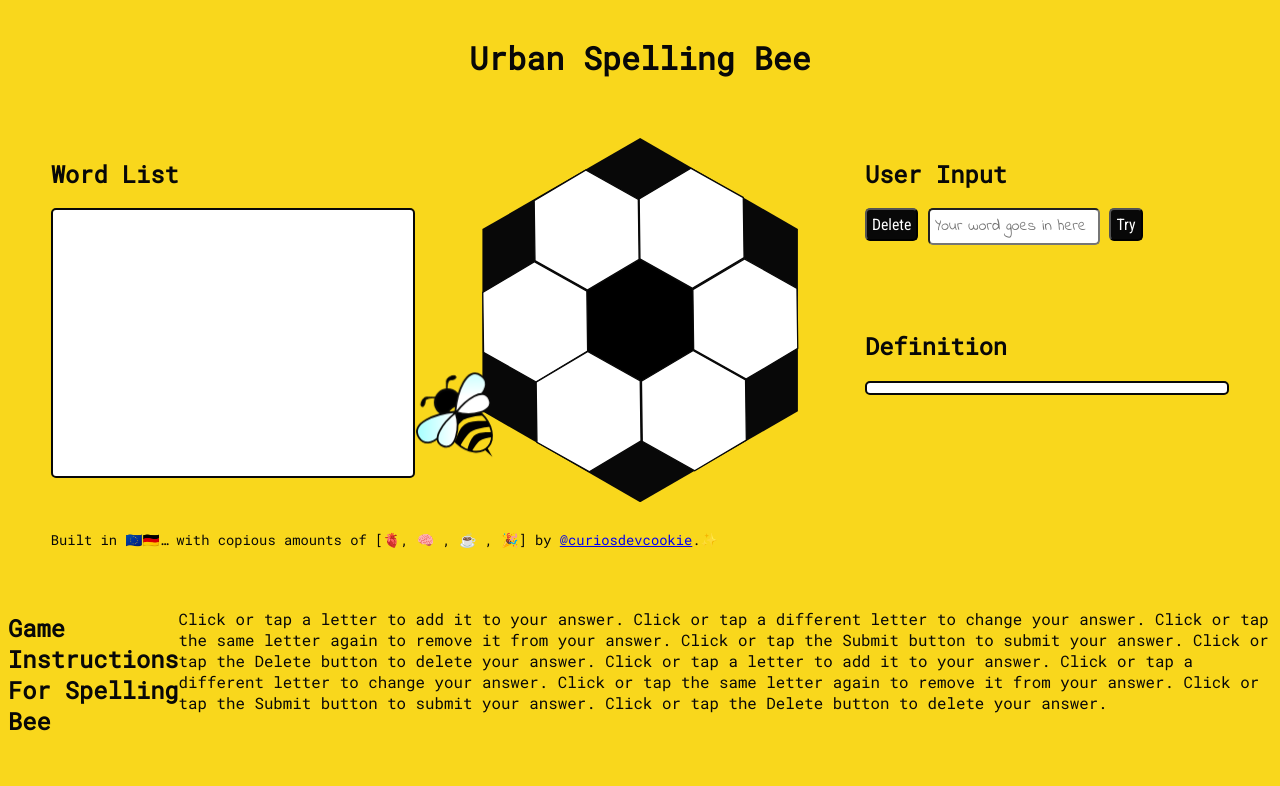
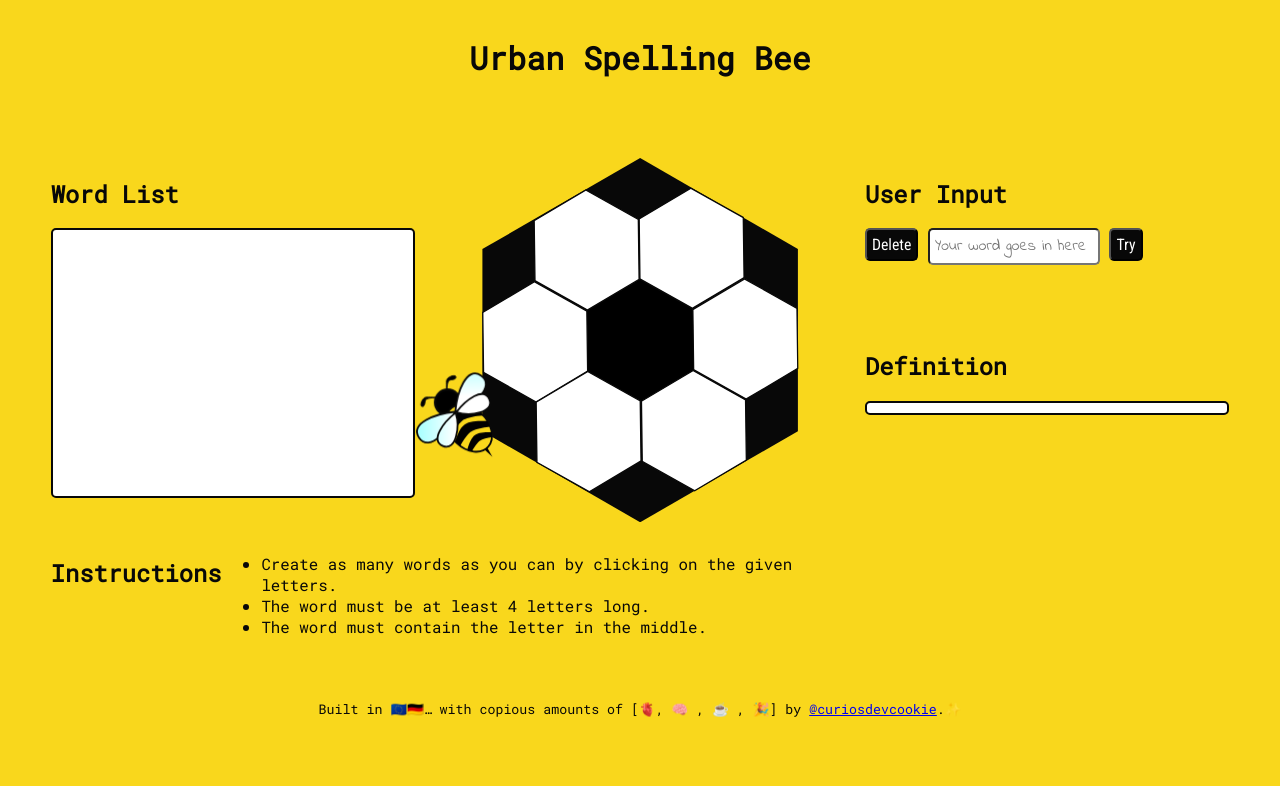
Before and after one commit to curiosdevcookie/Harvard-CS50, a Flask app: template week_11__final-project/spelling_bee/templates/index.html in a window 1280 px wide. Shown: the top 786 px of the page. Run offline with Flask 3, Linux system fonts and the light colour scheme; the template is opened without the code that fills it, so the values that code supplies are empty.

Commit message:
Add instructions for game play.

```diff
--- a/week_11__final-project/spelling_bee/static/css/index.css
+++ b/week_11__final-project/spelling_bee/static/css/index.css
@@ -38,17 +38,8 @@ body {
   grid-template-areas: "header" "main" "footer";
   grid-template-columns: 1fr;
   grid-template-rows: 10rem 1fr 10rem;
-  gap: 3rem;
+  gap: 5rem;
 }
-
-/* @media screen and(max-width: 768px) {
-  body {
-    display: grid;
-    grid-template-areas: "header" "main" "footer";
-    grid-template-columns: 1fr;
-    grid-template-rows: 10rem 1fr 10rem;
-  }
-} */
 
 header {
   grid-area: header;
@@ -63,16 +54,16 @@ main {
 
 footer {
   grid-area: footer;
-  display: flex;
+  text-align: center;
 }
 
 main {
   display: grid;
-  grid-template-areas: "list comb input" "list comb definition" "cdc-footer cdc-footer .";
+  grid-template-areas: "list comb input" "list comb definition" "instructions instructions .";
 
 
   grid-template-columns: 1fr 1fr 1fr;
-  grid-template-rows: 15rem 1fr;
+  grid-template-rows: 15rem 1fr 10rem;
   row-gap: calc(1rem + 1vw);
   column-gap: calc(3rem + 1vw);
   padding: 0 calc(3rem + 1vw);
@@ -104,8 +95,10 @@ main {
   grid-area: list;
 }
 
-cdc-footer {
-  grid-area: cdc-footer;
+#instructions {
+  grid-area: instructions;
+  display: flex;
+  justify-content: center;
 }
 
 /* List styling */
@@ -275,6 +268,7 @@ input {
 
 
 /* Footer */
+
 cdc-footer {
-  font-size: calc(0.1rem + 1vw);
+  font-size: calc(0.05rem + 1vw);
 }
--- a/week_11__final-project/spelling_bee/templates/index.html
+++ b/week_11__final-project/spelling_bee/templates/index.html
@@ -314,22 +314,19 @@
         </ul>
       </section>
 
-      <cdc-footer></cdc-footer>
+      <section id='instructions'>
+        <h2>Instructions</h2>
+        <ul>
+          <li>Create as many words as you can by clicking on the given letters.</li>
+          <li>The word must be at least 4 letters long.</li>
+          <li>The word must contain the letter in the middle.</li>
+        </ul>
+      </section>
 
     </main>
 
     <footer>
-      <h2>Game Instructions for Spelling Bee</h2>
-      <p>Click or tap a letter to add it to your answer. Click or tap a
-        different letter to change your answer. Click or tap the same letter
-        again to remove it from your answer. Click or tap the Submit button to
-        submit your answer. Click or tap the Delete button to delete your
-        answer.
-        Click or tap a letter to add it to your answer. Click or tap a
-        different letter to change your answer. Click or tap the same letter
-        again to remove it from your answer. Click or tap the Submit button to
-        submit your answer. Click or tap the Delete button to delete your
-        answer.</p>
+      <cdc-footer></cdc-footer>
     </footer>
 
   </body>
```
Also changed, not shown: week_11__final-project/spelling_bee/README.md.
